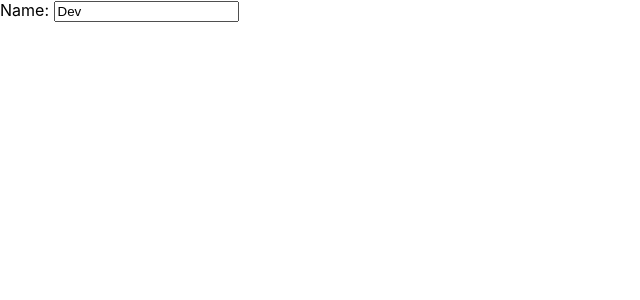
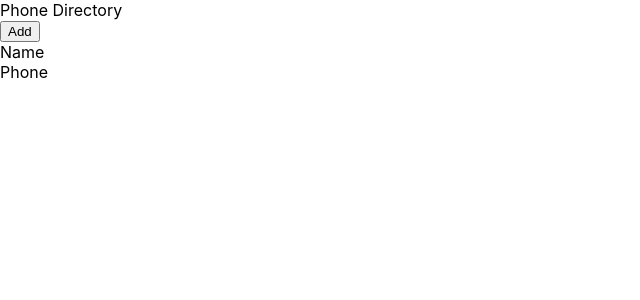
Before and after one commit to devkrishn/phone-directory, a React (Create React App) app: page / in a window 1280 px wide. Shown: the top 300 px of the page, without its empty margins (0-640 px from the left). Built offline with nearby package versions, Linux system fonts and the light colour scheme.

Commit message:
Created ‘Header’ Component

```diff
--- a/src/App.js
+++ b/src/App.js
@@ -1,20 +1,19 @@
 import React, { Component } from "react";
+import Header from "./Header";
 
 class App extends Component {
   render() {
+
     return (
       <div>
-        {/* <div className="header">
-          Phone Directory
-        </div>
+        <Header/>
         <button> Add </button>
         <div>
           <span> Name </span><br />
           <span> Phone </span>
-        </div> */}
-        <label htmlFor="name"> Name: </label>
-        <input id="name" type="text" placeholder="Type here" defaultValue="Dev"/>
+        </div>
       </div>
+
     );
   }
 }
--- /dev/null
+++ b/src/Header.js
@@ -0,0 +1,11 @@
+import React from "react";
+
+const Header = function () {
+    return (
+        <div className="header">
+            Phone Directory
+        </div>
+    )
+}
+
+export default Header;
```
